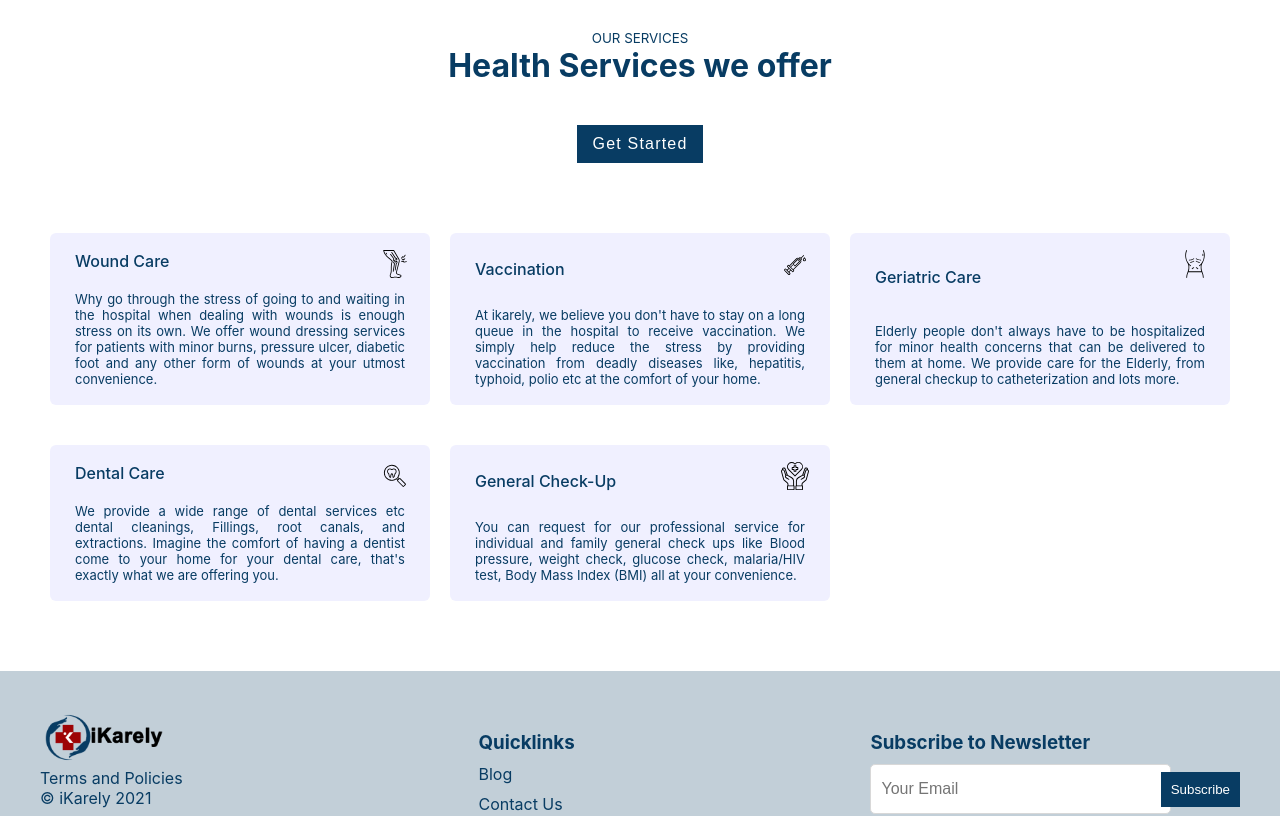
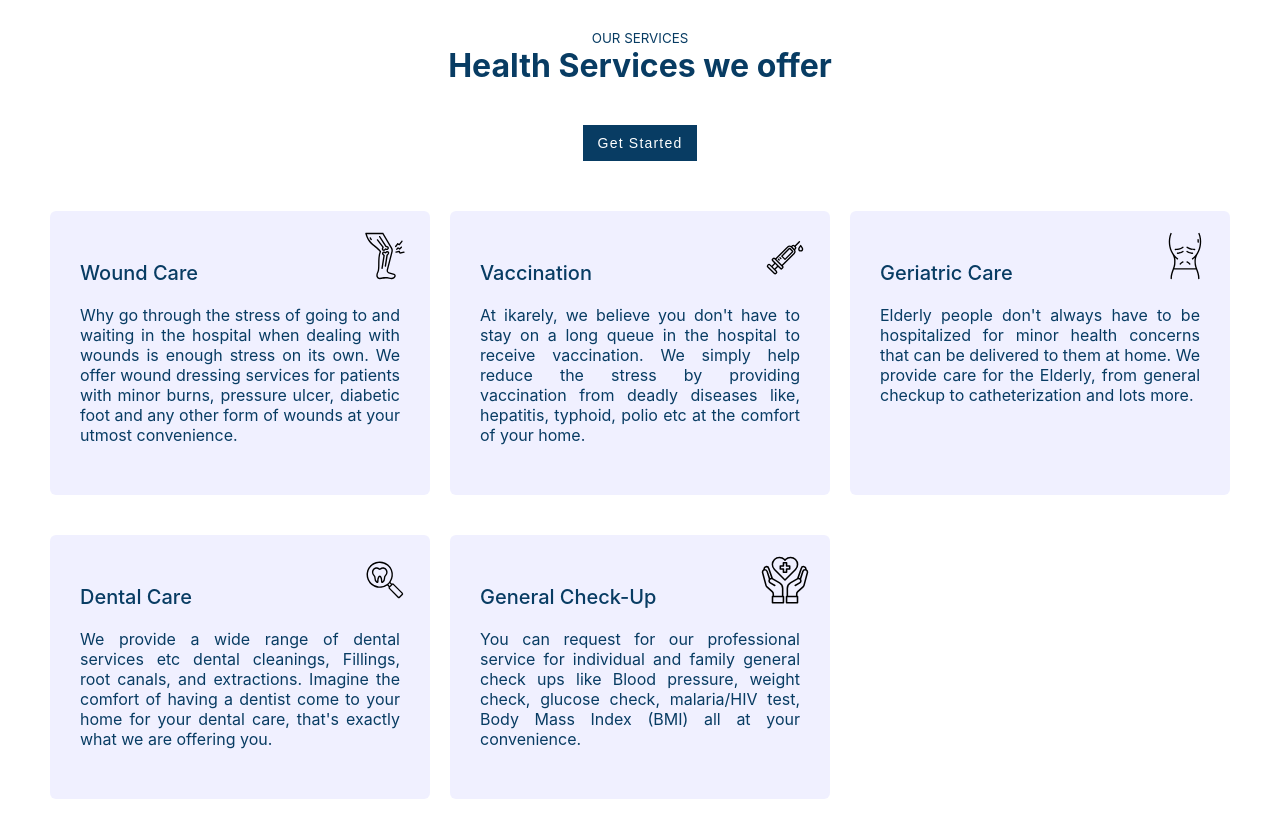
Before and after one commit to mrkayy/ikarely-preprod, a React (Create React App) app: page /service in a window 1280 px wide. Shown: the part 880-1696 px from the top of the page. Built offline with nearby package versions, Linux system fonts and the light colour scheme.

Commit message:
fixed service card css issues

```diff
--- a/src/Pages/Profile/Clients/Dashboard/dashboard.css
+++ b/src/Pages/Profile/Clients/Dashboard/dashboard.css
@@ -4,7 +4,7 @@
     margin-bottom: 5px;
 }
 
-.service__lists {
+.cl__service__lists {
     text-align: left;
     display: grid;
     grid-template-columns: repeat(auto-fit, minmax(300px, 1fr));
@@ -13,13 +13,14 @@
     margin-top: 20px;
     /* min-height: 40vh; */
 }
-.service__list {
+.cl__service__list {
     padding: 18px 25px;
     display: flex;
     flex-direction: column;
+    position: relative;
     justify-content: space-between;
 }
-.list__icon > img {
+.cl__list__icon > img {
   position: absolute;
   right: 20px;
   top: 16px;
@@ -27,22 +28,22 @@
   width: 30px;
 }
 
-.list__title {
+.cl__list__title {
   font-size: 16px;
   font-weight: 500;
-  text-transform: capitalize;
-  /* margin-bottom: 20px; */
+  text-transform: uppercase;
+  margin-bottom: 13px;
 }
 
-.list__word{
+.cl__list__word{
     font-size: 13px;
     text-align: justify;
 }
 
-.list__title, .list__word{
+.cl__list__title, .cl__list__word{
   color: #083C63
 }
 
-.service__btn{
+.cl__service__btn{
     margin: 10px 0px;
 }
--- a/src/Pages/Profile/Clients/Dashboard/index.js
+++ b/src/Pages/Profile/Clients/Dashboard/index.js
@@ -1,9 +1,11 @@
+
 import React from 'react';
 import './dashboard.css';
 import Divider from '@material-ui/core/Divider';
 import Paper from '@material-ui/core/Paper'
 import Button from '@material-ui/core/Button'
 import Typography from '@material-ui/core/Typography'
+
 
 
 const Dashboard = ({username}) => {
@@ -49,18 +51,18 @@ const Dashboard = ({username}) => {
         </div>
         <div>
           <Divider />
-          <div className="service__lists">
+          <div className="cl__service__lists">
             {services.map(({icon, title, word}) => {
               return (
-                <Paper className="service__list" key={title}>
-                  <div className="list__icon">
-                    <img src={`../images/icons/${icon}`} alt="img" />
+                <Paper className="cl__service__list" key={title}>
+                  <div className="cl__list__icon">
+                    <img src={`../images/icons/${icon}`} alt="img.png" />
                   </div>
-                  <p className="list__title">{title}</p>
-                  <div className="list__word">
+                  <p className="cl__list__title">{title}</p>
+                  <div className="cl__list__word">
                     <p>{word}</p>
                   </div>
-                  <div className="service__btn">
+                  <div className="cl__service__btn">
                     <Button
                       variant="contained"
                       color="inherit"
--- a/src/Pages/Profile/Clients/MedicalProfile/MProfile.css
+++ b/src/Pages/Profile/Clients/MedicalProfile/MProfile.css
@@ -38,3 +38,9 @@
 .med__profile > p {
     margin: 10px 0px;
 }
+
+.tab__caption{
+    font-size: 12px;
+    font-weight: 500;
+    color: gray;
+}
--- a/src/Pages/Profile/Clients/MedicalProfile/index.js
+++ b/src/Pages/Profile/Clients/MedicalProfile/index.js
@@ -89,13 +89,13 @@ const MedicalProfile = ({username}) => {
                 <Tab label="Appointment History" />
               </Tabs>
               <TabPanel value={value} index={0}>
-                Medical Profile Table
+                <p className="tab__caption">You have no Medical Profile at the moment</p>
               </TabPanel>
               <TabPanel value={value} index={1}>
-               Medical History Table
+                <p className="tab__caption">You have no Medical History Record at the moment</p>
               </TabPanel>
               <TabPanel value={value} index={2}>
-                Appointments History Table
+                <p className="tab__caption">You have no Appointments Records at the moment </p>
               </TabPanel>
             </Paper>
           </Grid>
--- a/src/Pages/Service/Service.css
+++ b/src/Pages/Service/Service.css
@@ -51,7 +51,8 @@
 }
 
 .list__title, .list__word{
-  color: #083C63
+  color: #083C63;
+  text-align: justify;
 }
 .makerequest__btn{
   border: none;
@@ -62,7 +63,7 @@
   text-transform: capitalize;
   color: white;
   letter-spacing: 0.075rem;
-  font-size: 16px;
+  font-size: 14px;
 }
 
 /* @media screen and (max-width:425px){
--- a/src/Pages/Service/Service.js
+++ b/src/Pages/Service/Service.js
@@ -153,7 +153,7 @@ function Service({ currentUser }) {
             return (
               <div className="service__list" key={title}>
                 <div className="list__icon">
-                  <img src={`images/icons/${icon}`} alt="" />
+                  <img src={`../images/icons/${icon}`} alt="icon.png" />
                 </div>
                 <h4 className="list__title">{title}</h4>
                 <p className="list__word">{word}</p>
```
